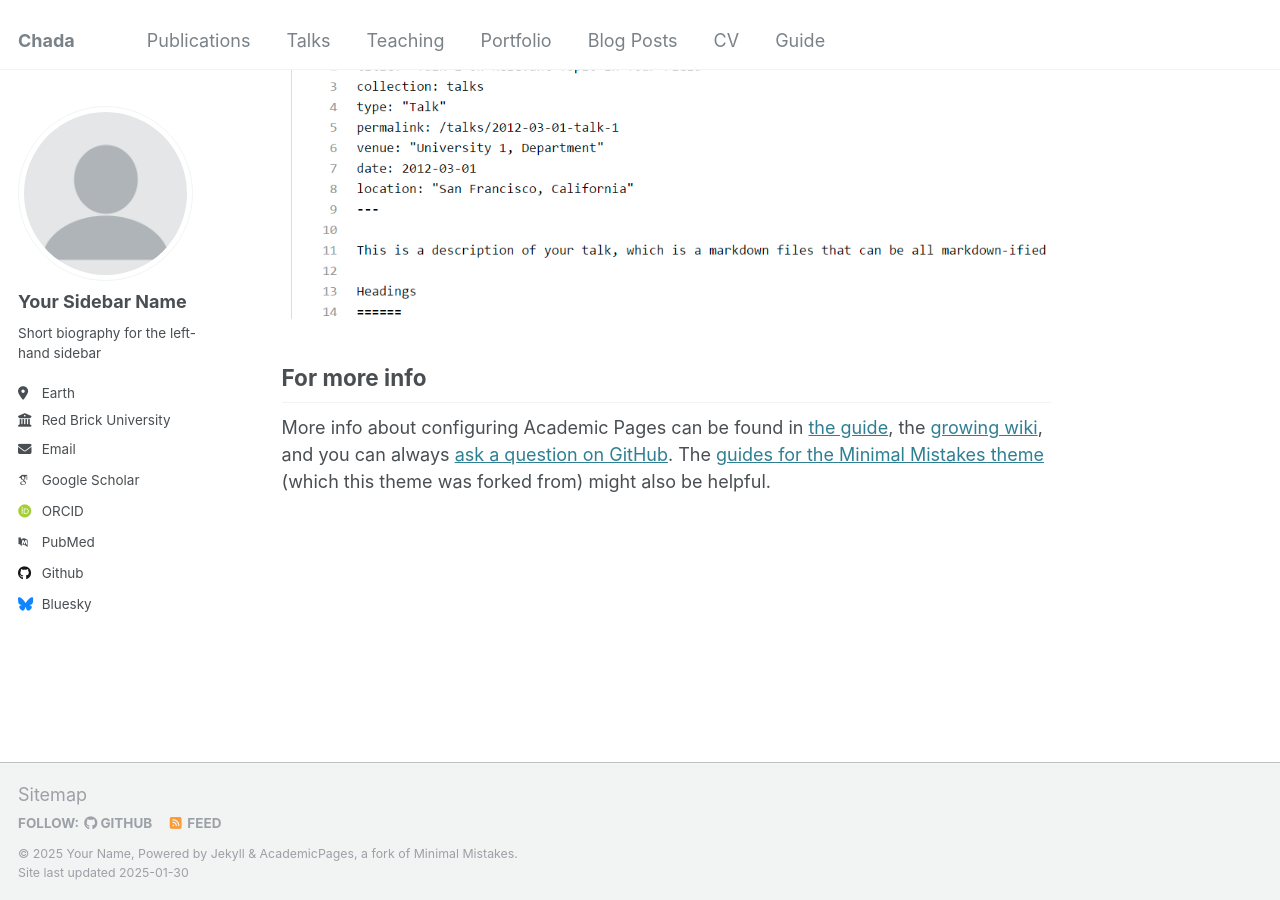
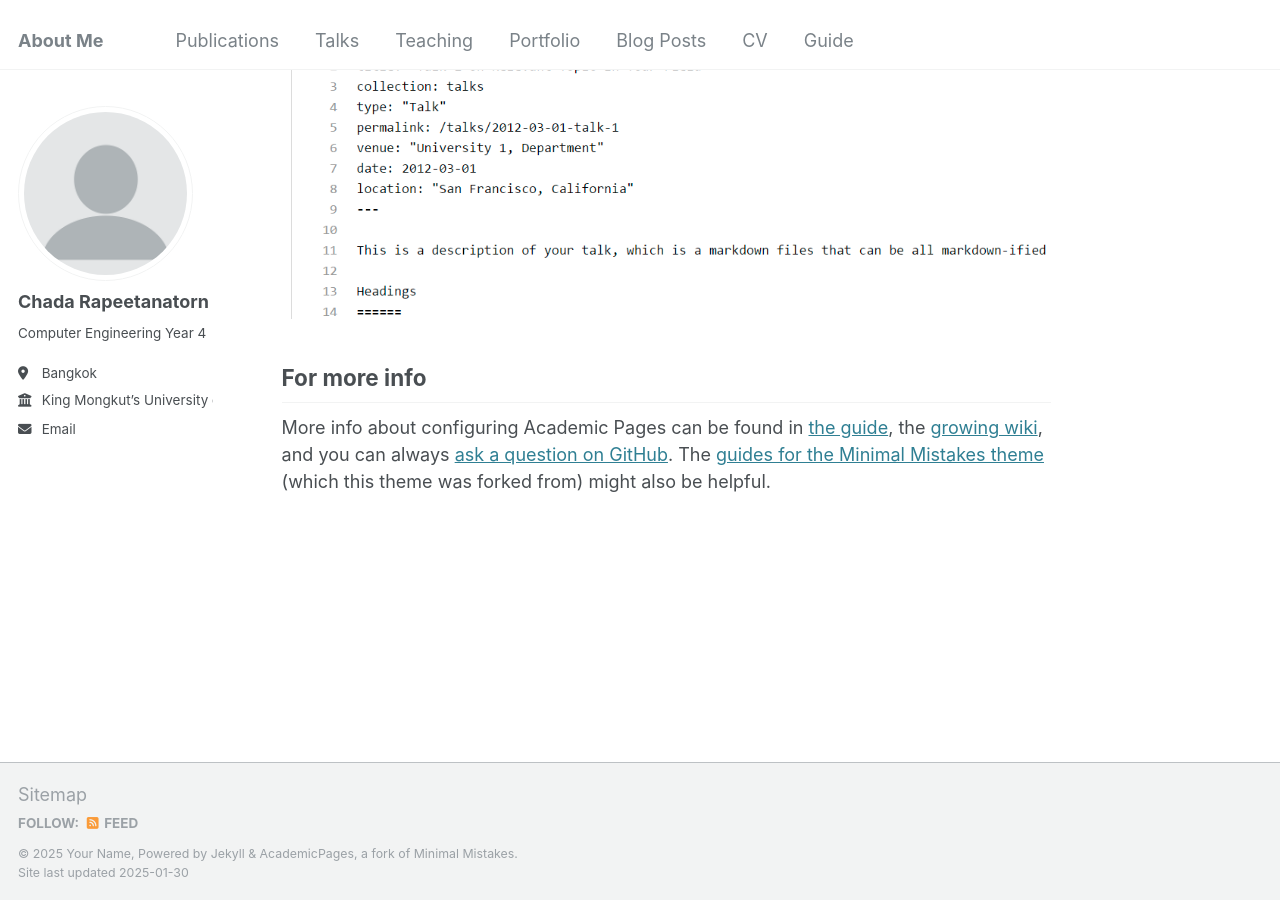
Before and after one commit to ChadaYing/ChadaYing.github.io, a Jekyll site: the page built from _pages/about.md, in a window 1280 px wide and 900 px high, scrolled down 2643 px. Built offline with Jekyll 4.4.1, drawn with Linux system fonts in a browser that asks for light colours; some web fonts are replaced.

Commit message:
Update _config.yml

```diff
--- a/_config.yml
+++ b/_config.yml
@@ -8,7 +8,7 @@
 
 # Basic Site Settings
 locale                   : "en-US"
-title                    : "Chada"
+title                    : "About Me"
 title_separator          : "-"
 name                     : &name "Your Name"
 description              : &description "personal description"
@@ -22,21 +22,21 @@ repository               : "academicpages/academicpages.github.io"
 author:
   # Biographic information
   avatar           : "profile.png"
-  name             : "Your Sidebar Name"
+  name             : "Chada Rapeetanatorn"
   pronouns         : # example: "she/her"
-  bio              : "Short biography for the left-hand sidebar"
-  location         : "Earth"
-  employer         : "Red Brick University"
+  bio              : "Computer Engineering Year 4"
+  location         : "Bangkok"
+  employer         : "King Mongkut’s University of Technology Thonburi"
   uri              : # URL
-  email            : "none@example.org"
+  email            : "chada.ying@mail.kmutt.ac.th"
 
   # Academic websites
   arxiv            : # URL - Update with the correct link to your profile
-  googlescholar    : "https://scholar.google.com/citations?user=PS_CX0AAAAAJ"
+  googlescholar    :
   impactstory      : # URL
-  orcid            : "http://orcid.org/yourorcidurl"
+  orcid            :
   semantic         : # URL
-  pubmed           : "https://www.ncbi.nlm.nih.gov/pubmed/?term=john+snow"
+  pubmed           :
   researchgate     : # URL
   scopus           : # URL
 
@@ -44,12 +44,12 @@ author:
   bitbucket        : # Username - Update with your username on the site
   codepen          : # Username
   dribbble         : # Username
-  github           : "academicpages"
+  github           :
   kaggle           : # Username
   stackoverflow    : # User number or user number and name (i.e., use "1" or "1/jeff-atwood")
 
   # Social media
-  bluesky          : "bsky.app" # Replace this with you Bluesky username
+  bluesky          : # Replace this with you Bluesky username
   facebook         : # Username
   flickr           : # Username
   foursquare       : # Username
```
